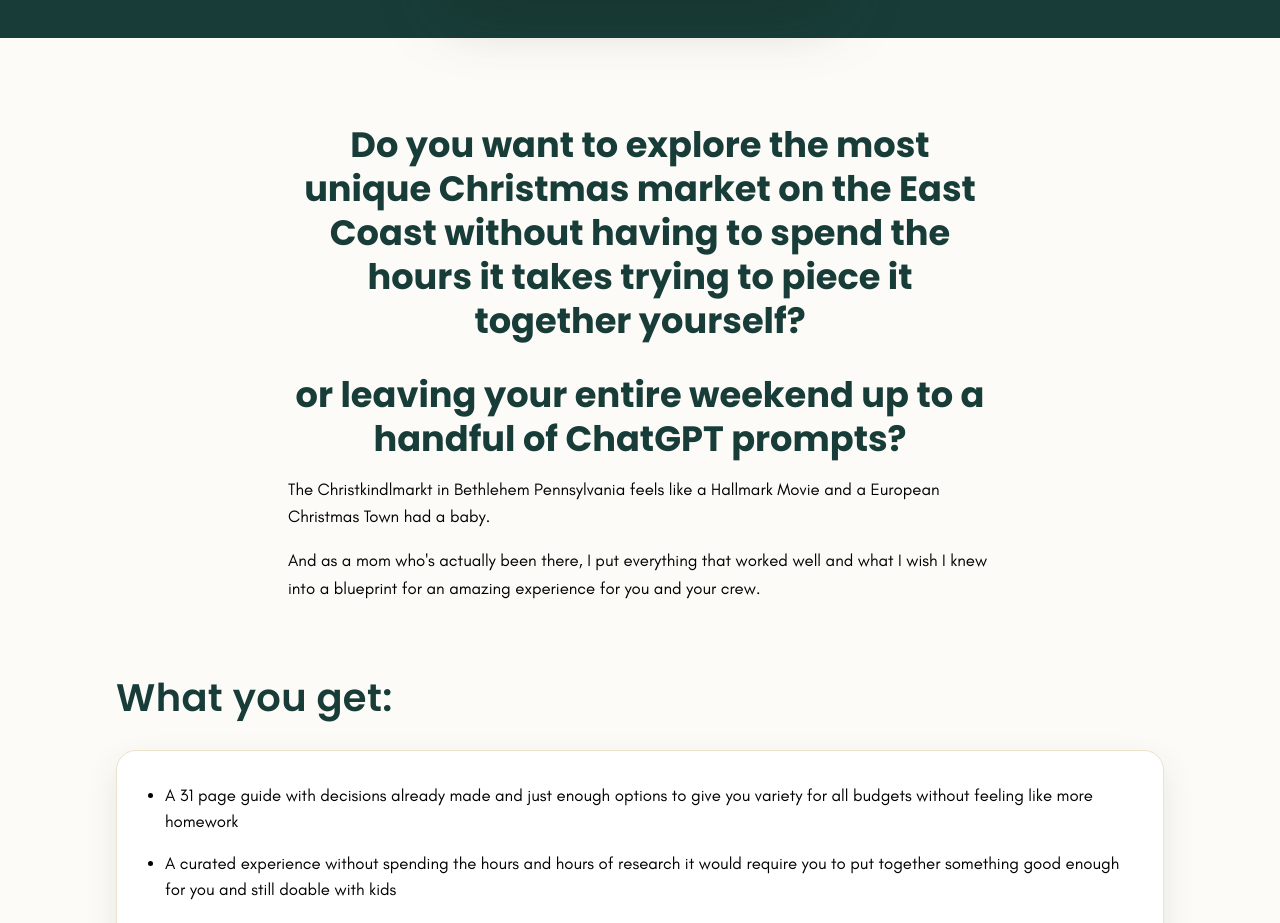
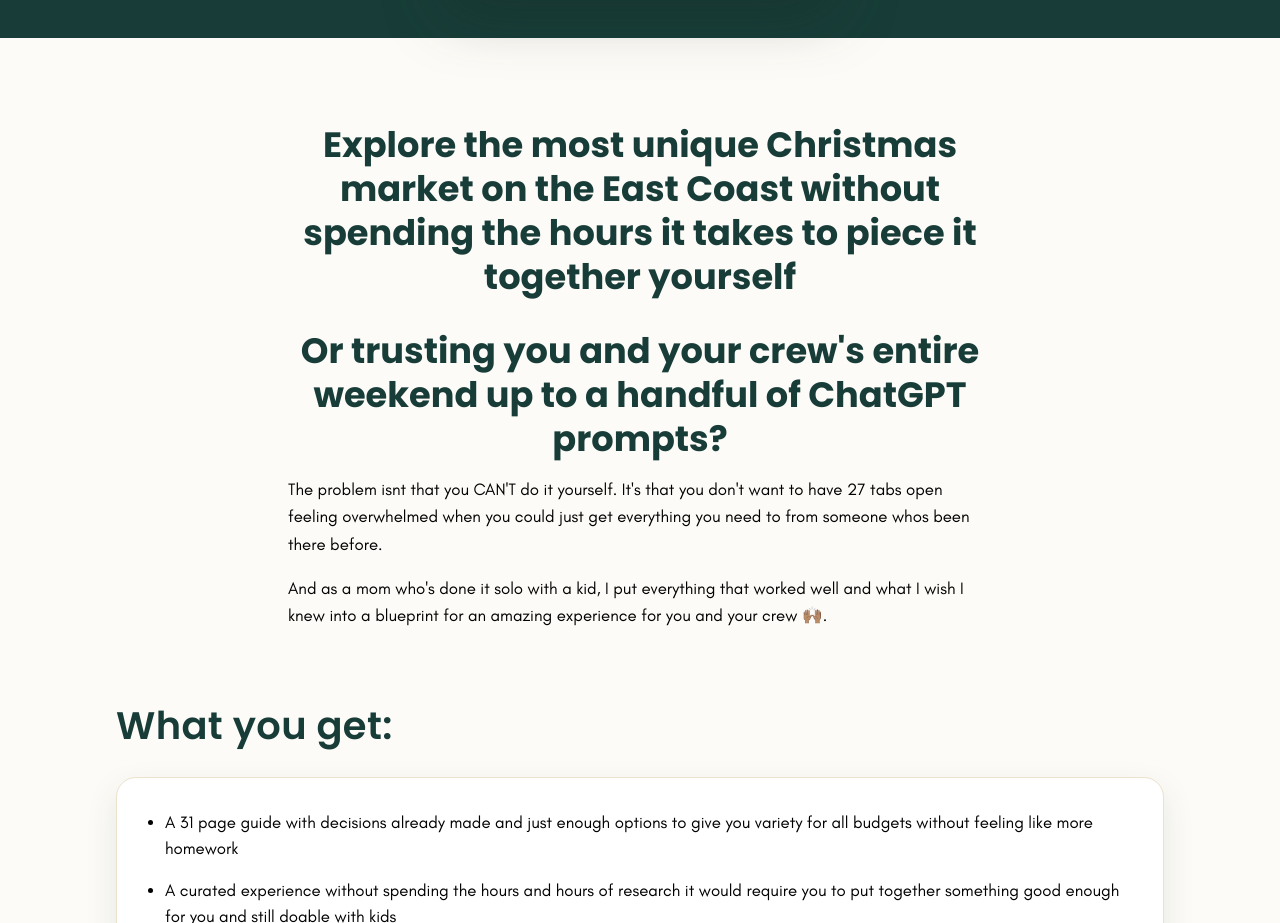
Before and after one commit to shedarestogo/shedarestogo-blog, an Eleventy site: page src/sleigh-solo.njk in a window 1280 px wide. Shown: the part 1120-2043 px from the top of the page. Built offline with nearby package versions, Linux system fonts and the light colour scheme; Eleventy itself is replaced by a stand-in of ours; files that its build step writes are made by us from their sources.

Commit message:
Update sleigh-solo.njk

```diff
--- a/src/sleigh-solo.njk
+++ b/src/sleigh-solo.njk
@@ -71,10 +71,10 @@ permalink: /sleigh-solo/
 <section class="section">
   <div class="wrap">
     <div class="sp-body">
-      <h2 class="sp-question">Do you want to explore the most unique Christmas market on the East Coast without having to spend the hours it takes trying to piece it together yourself? </h2>
-      <h2 class="sp-question"> or leaving your entire weekend up to a handful of ChatGPT prompts? </h2>
-      <p> The Christkindlmarkt in Bethlehem Pennsylvania feels like a Hallmark Movie and a European Christmas Town had a baby. </p>
-      <p>And as a mom who's actually been there, I put everything that worked well and what I wish I knew into a blueprint for an amazing experience for you and your crew. </p>
+      <h2 class="sp-question">Explore the most unique Christmas market on the East Coast without spending the hours it takes to piece it together yourself </h2>
+      <h2 class="sp-question"> Or trusting you and your crew's entire weekend up to a handful of ChatGPT prompts? </h2>
+      <p> The problem isnt that you CAN'T do it yourself. It's that you don't want to have 27 tabs open feeling overwhelmed when you could just get everything you need to from someone whos been there before. </p>
+      <p>And as a mom who's done it solo with a kid, I put everything that worked well and what I wish I knew into a blueprint for an amazing experience for you and your crew 🙌🏽. </p>
       <p></p>
     </div>
   </div>
```
